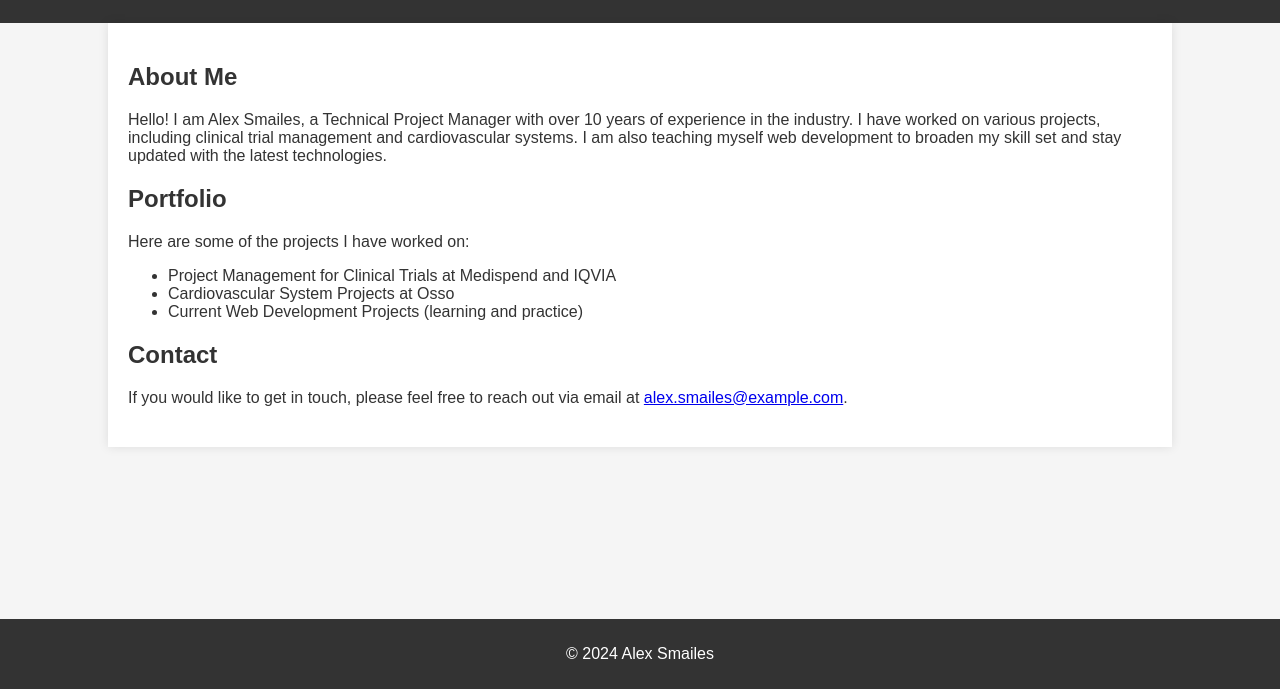
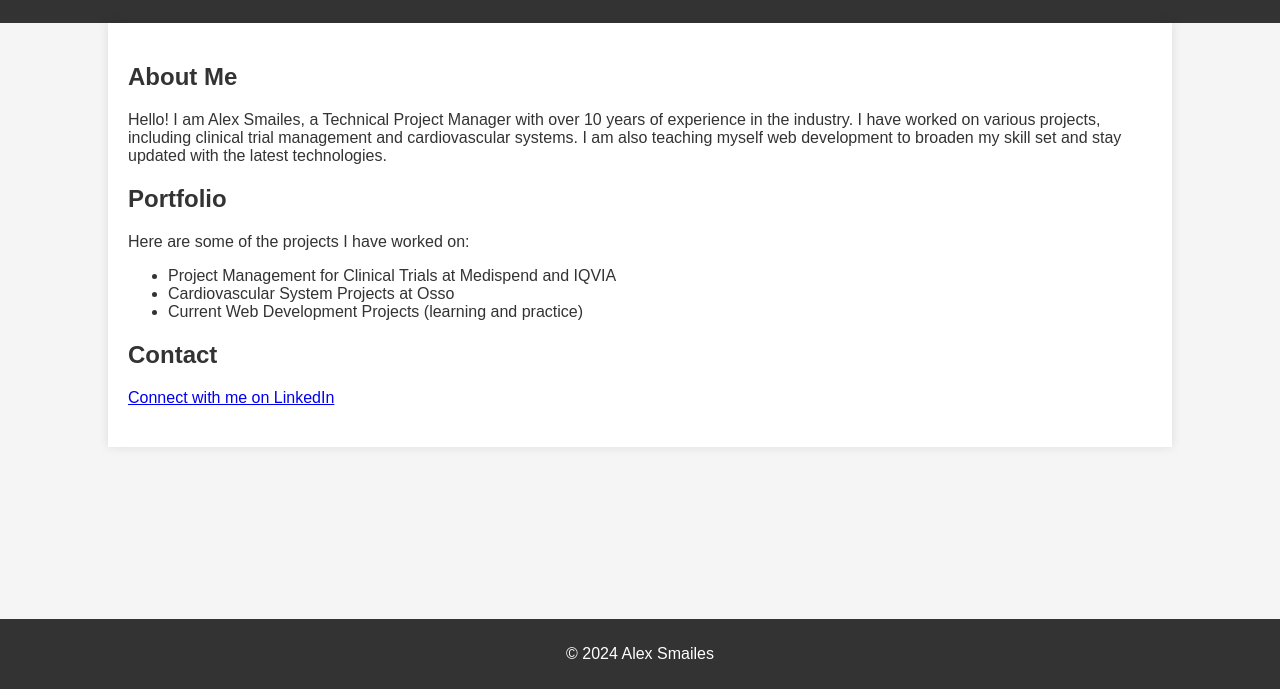
Before and after one commit to asmailes/asmailes.github.io, a plain HTML site: page index.html in a window 1280 px wide. Shown: the part 111-800 px from the top of the page. Drawn offline with Linux system fonts and the light colour scheme.

Commit message:
Update index.html

```diff
--- a/index.html
+++ b/index.html
@@ -30,7 +30,7 @@
 
         <div class="section" id="contact">
             <h2>Contact</h2>
-            <p>If you would like to get in touch, please feel free to reach out via email at <a href="mailto:alex.smailes@example.com">alex.smailes@example.com</a>.</p>
+             <a href="https://www.linkedin.com/in/alexsmailes" target="_blank">Connect with me on LinkedIn</a>
         </div>
     </div>
 
```
